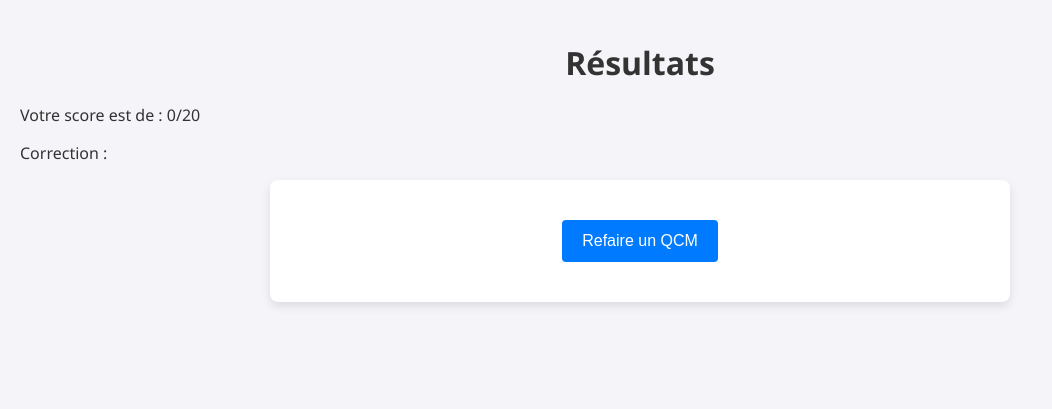
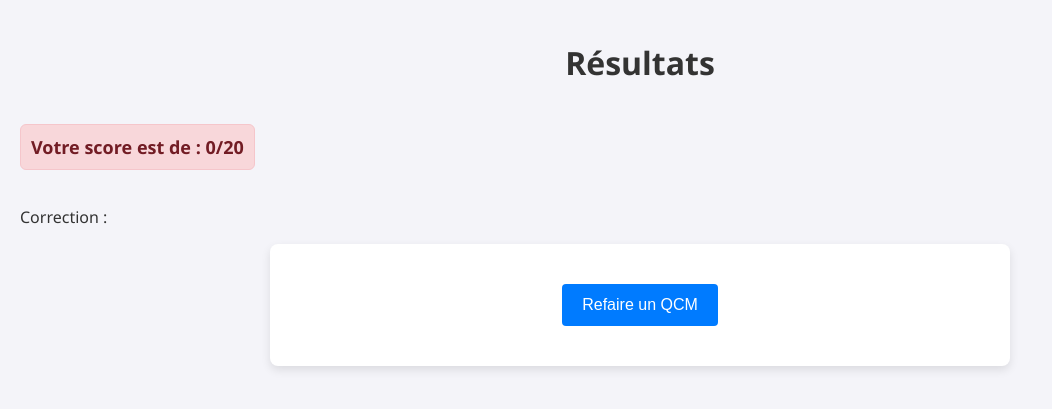
Before and after one commit to LukasMFR/qcm-sprintdev, a PHP site: page /views/results.php in a window 1280 px wide. Shown: the top 409 px of the page, without its empty margins (0-1052 px from the left). Run offline with PHP 8.4, Linux system fonts and the light colour scheme.

Commit message:
Update results page style with more colors

```diff
--- a/css/style.css
+++ b/css/style.css
@@ -153,6 +153,36 @@ ul li strong {
     margin-bottom: 10px;
 }
 
+/* Styles pour le score */
+.score {
+    font-size: 18px;
+    font-weight: bold;
+    text-align: center;
+    margin: 20px 0;
+    padding: 10px;
+    border-radius: 6px;
+    display: inline-block;
+    transition: background-color 0.3s, color 0.3s;
+}
+
+.score.correct {
+    background-color: #d4edda; /* Vert clair */
+    color: #155724; /* Vert foncé */
+    border: 1px solid #c3e6cb;
+}
+
+.score.medium {
+    background-color: #fff3cd; /* Jaune clair */
+    color: #856404; /* Jaune foncé */
+    border: 1px solid #ffeeba;
+}
+
+.score.incorrect {
+    background-color: #f8d7da; /* Rouge clair */
+    color: #721c24; /* Rouge foncé */
+    border: 1px solid #f5c6cb;
+}
+
 /* Dark mode styles */
 @media (prefers-color-scheme: dark) {
     body {
@@ -202,6 +232,7 @@ ul li strong {
         color: #e0e0e0;
     }
 
+    /* Styles pour les réponses correctes et incorrectes */
     .correct {
         background-color: #204529; /* Vert foncé */
         color: #a8d5ba; /* Vert pâle */
@@ -213,4 +244,23 @@ ul li strong {
         color: #f2b8bb; /* Rouge pâle */
         border: 1px solid #a94452;
     }
+
+    /* Styles pour le score */
+    .score.correct {
+        background-color: #204529; /* Vert foncé */
+        color: #a8d5ba; /* Vert pâle */
+        border: 1px solid #386d4c;
+    }
+
+    .score.medium {
+        background-color: #5c5030; /* Jaune foncé */
+        color: #ffecb5; /* Jaune pâle */
+        border: 1px solid #a69253;
+    }
+
+    .score.incorrect {
+        background-color: #57222a; /* Rouge foncé */
+        color: #f2b8bb; /* Rouge pâle */
+        border: 1px solid #a94452;
+    }
 }
--- a/views/results.php
+++ b/views/results.php
@@ -24,7 +24,9 @@ foreach ($_POST as $question_id => $answer_id) {
 </head>
 <body>
     <h1>Résultats</h1>
-    <p>Votre score est de : <?php echo $score; ?>/20</p>
+    <p class="score <?php
+        echo ($score >= 10 ? 'correct' : ($score >= 5 ? 'medium' : 'incorrect'));
+    ?>">Votre score est de : <?php echo $score; ?>/20</p>
     <p>Correction :</p>
     <ul>
         <?php foreach ($_POST as $question_id => $answer_id):
@@ -39,11 +41,11 @@ foreach ($_POST as $question_id => $answer_id) {
                 $stmt->execute([$answer_id]);
                 $response = $stmt->fetch(PDO::FETCH_ASSOC);
 
-                // Classe CSS pour le style (vert ou rouge)
+                // Classe CSS pour correct ou incorrect
                 $resultClass = $response['verite'] ? 'correct' : 'incorrect';
 
                 echo "<li class='$resultClass'><strong>$questionText</strong><br>";
-                echo "Votre réponse : " . htmlspecialchars($response['libeller']) . "</li>";
+                echo "Votre réponse : " . htmlspecialchars($response['libeller']) . " (" . ($response['verite'] ? "Correct" : "Incorrect") . ")</li>";
             }
         endforeach; ?>
     </ul>
```
